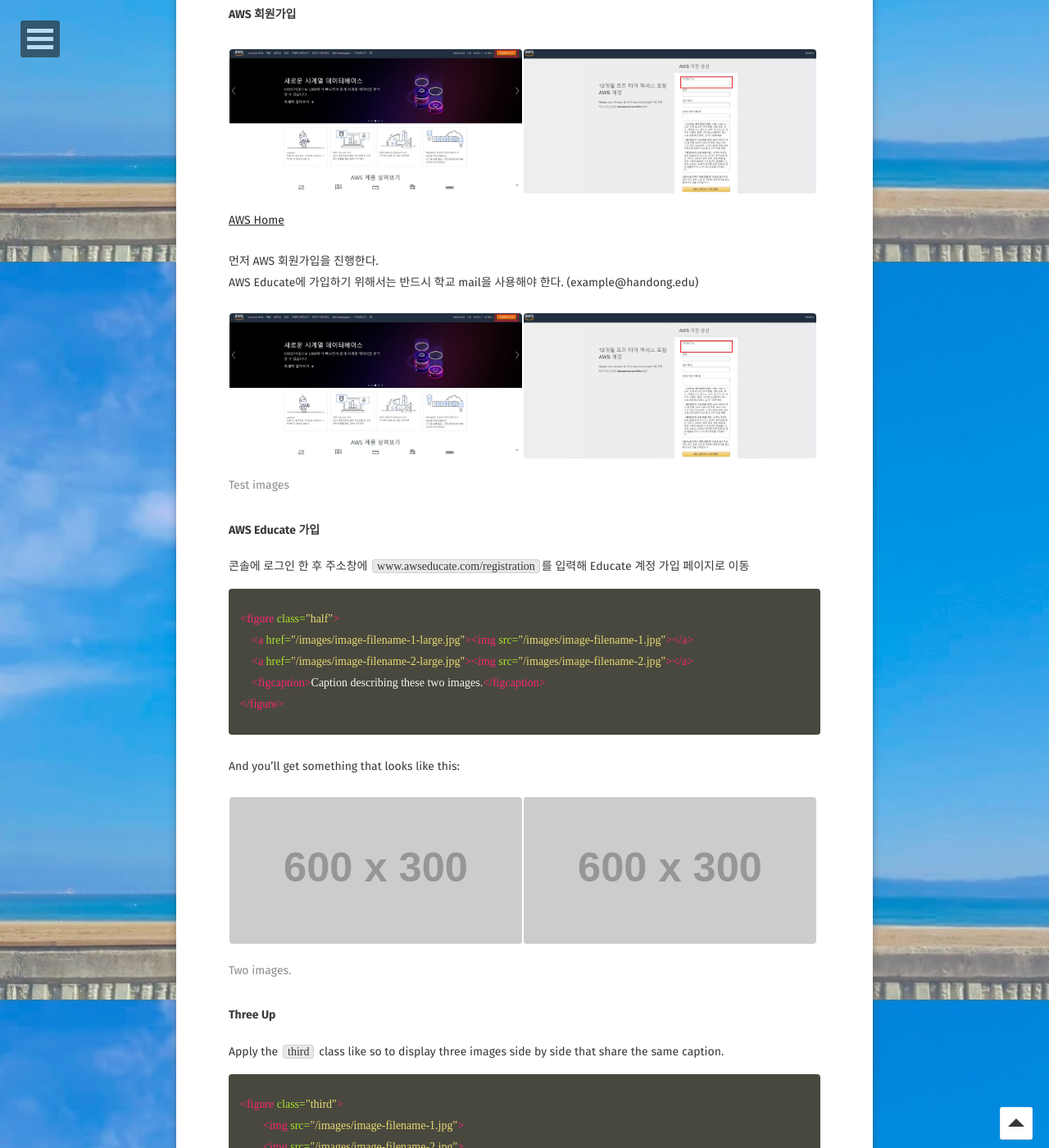
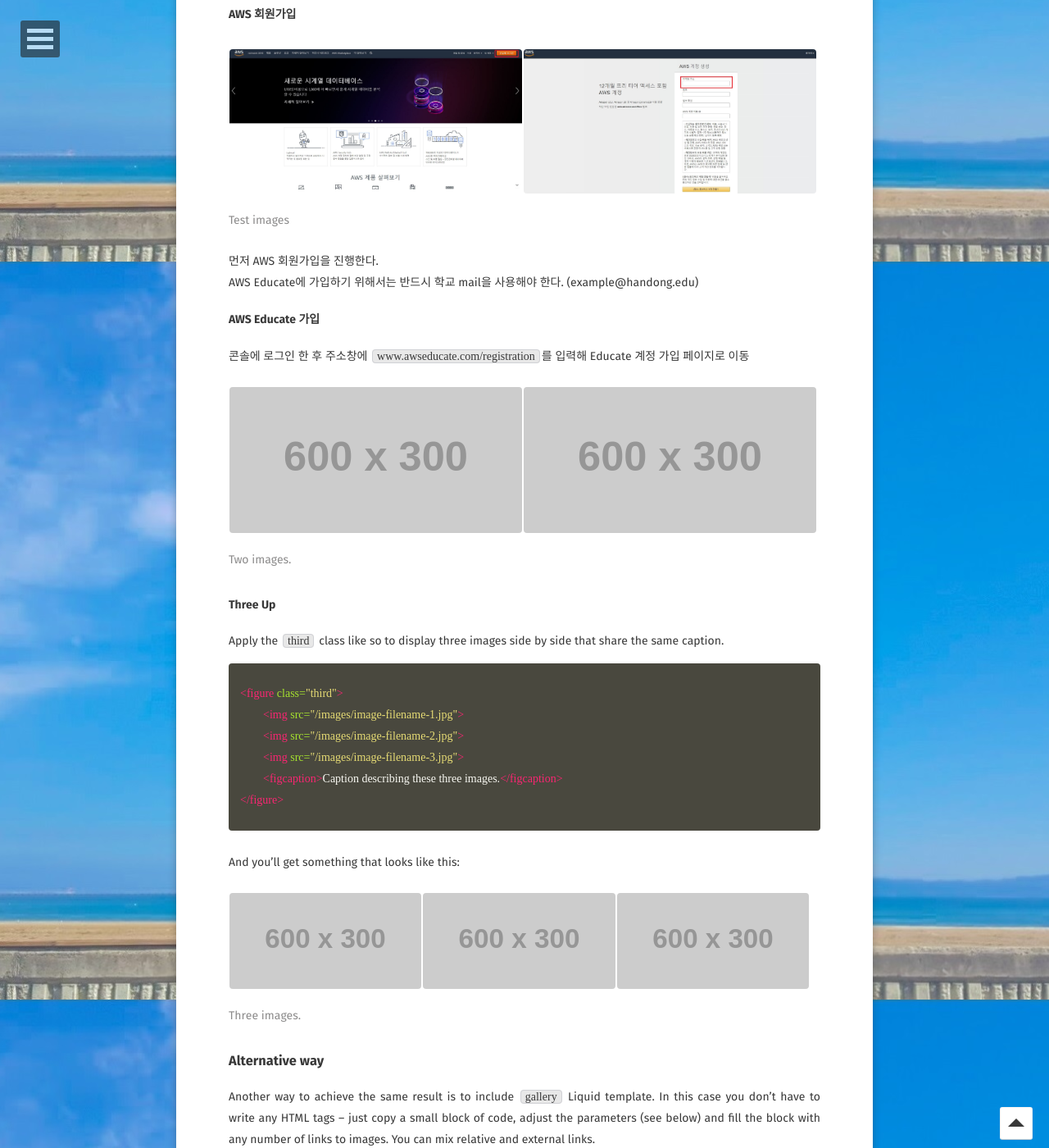
Before and after one commit to kangyechan/kangyechan.github.io, a Jekyll site: the page built from _posts/2019-01-04-aws-setting.md, in a window 1280 px wide and 1400 px high, scrolled down 581 px. Shown: the whole window at 82% size. Built offline with Jekyll 4.4.1, drawn with Linux system fonts in a browser that asks for light colours; some web fonts are replaced; comment, search, counter and statistics services are not loaded.

Commit message:
Update 2019-01-04-aws-setting.md

```diff
--- a/_posts/2019-01-04-aws-setting.md
+++ b/_posts/2019-01-04-aws-setting.md
@@ -17,34 +17,18 @@ AWS Educate Starter는 실습계정과 같은 개념으로 1인당 75달러의
 
 #### AWS 회원가입
 
-<figure class="half">
-	<img src="{{ site.url }}/assets/img/aws/aws_main.JPG">
-	<img src="{{ site.url }}/assets/img/aws/aws_join.JPG">
-	<figcaption><a href="https://aws.amazon.com/ko/">AWS Home</a></figcaption>
-</figure>
-
-먼저 AWS 회원가입을 진행한다.
-AWS Educate에 가입하기 위해서는 반드시 학교 mail을 사용해야 한다. (example@handong.edu)
-
 {% capture images %}
 	https://github.com/kangyechan/kangyechan.github.io/blob/master/assets/img/aws/aws_main.JPG?raw=true
 	https://github.com/kangyechan/kangyechan.github.io/blob/master/assets/img/aws/aws_join.JPG?raw=true
 {% endcapture %}
 {% include gallery images=images caption="Test images" cols=2 %}
 
+먼저 AWS 회원가입을 진행한다.
+AWS Educate에 가입하기 위해서는 반드시 학교 mail을 사용해야 한다. (example@handong.edu)
+
 #### AWS Educate 가입
 
 콘솔에 로그인 한 후 주소창에 `www.awseducate.com/registration`를 입력해 Educate 계정 가입 페이지로 이동
-
-{% highlight html %}
-<figure class="half">
-    <a href="/images/image-filename-1-large.jpg"><img src="/images/image-filename-1.jpg"></a>
-    <a href="/images/image-filename-2-large.jpg"><img src="/images/image-filename-2.jpg"></a>
-    <figcaption>Caption describing these two images.</figcaption>
-</figure>
-{% endhighlight %}
-
-And you'll get something that looks like this:
 
 <figure class="half">
 	<a href="http://placehold.it/1200x600.JPG"><img src="http://placehold.it/600x300.jpg"></a>
```
